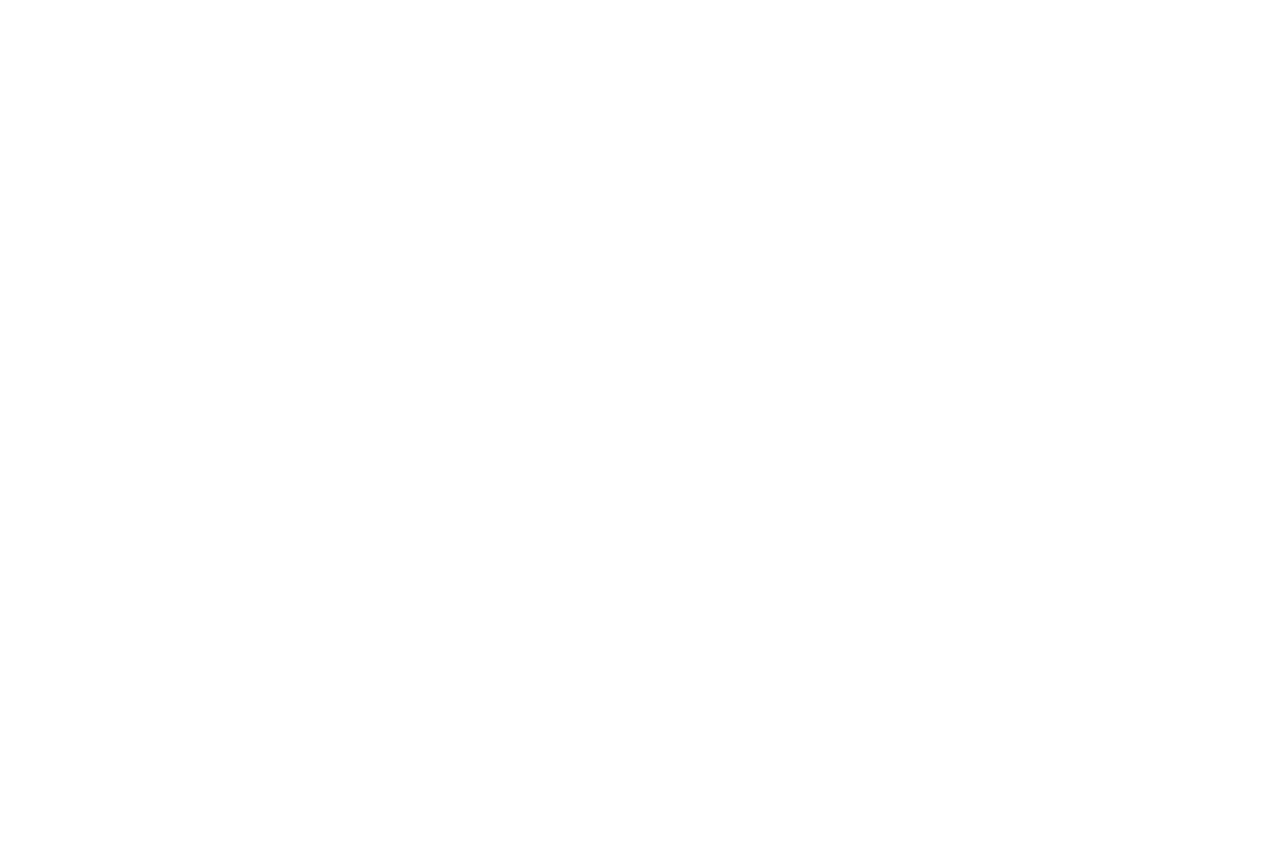
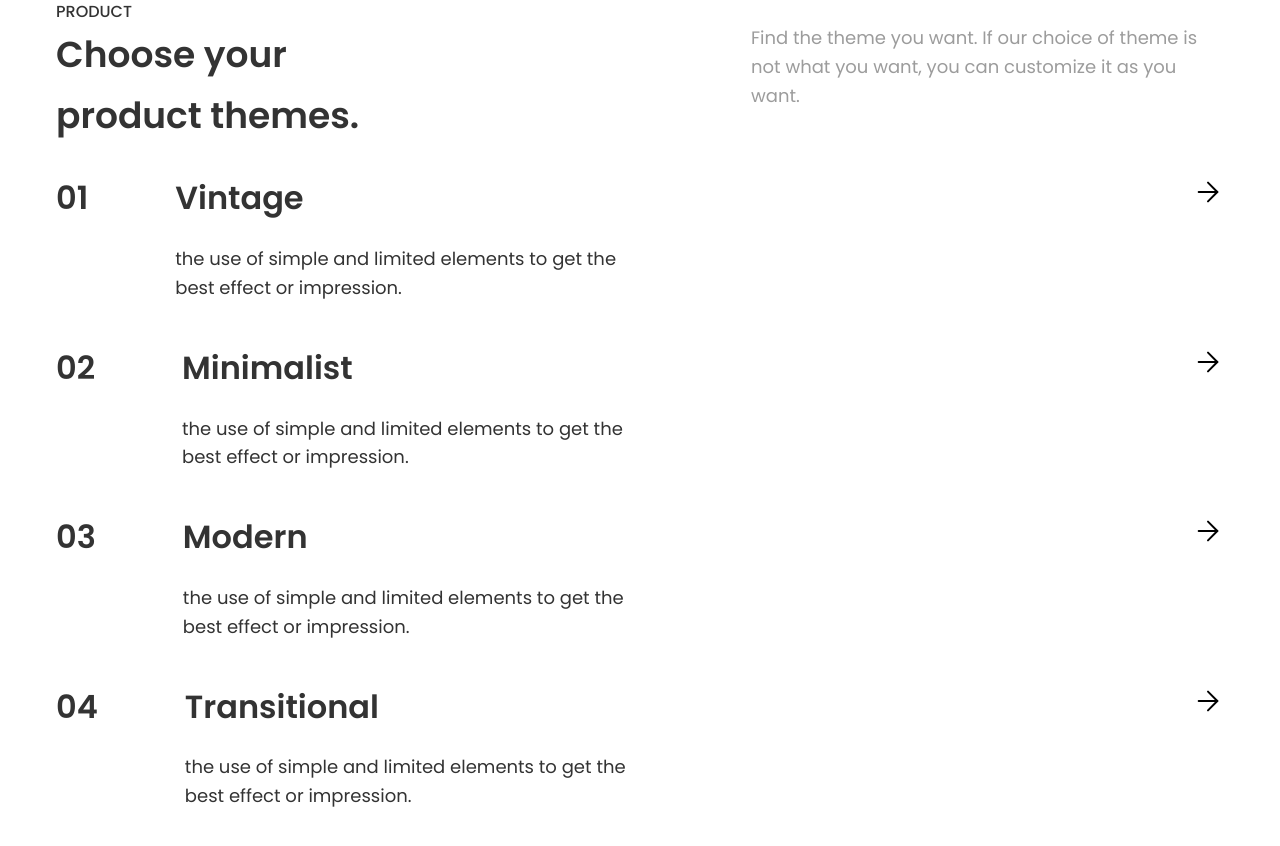
Before and after one commit to Kizya007/dananz, a Vue app: page / in a window 1280 px wide. Shown: the top 846 px of the page. Before the commit the page ends 800 px from the top, so only its background shows below. Built offline with nearby package versions, Linux system fonts and the light colour scheme.

Commit message:
refactor and create adaptive

```diff
--- a/src/App.vue
+++ b/src/App.vue
@@ -1,19 +1,19 @@
 <template>
-
+  <ProductInfo />
 </template>
 
 <script>
-
+import ProductInfo from "./components/ProductInfo.vue";
 
 export default {
-  name: 'App',
+  name: "App",
   components: {
-
-  }
-}
+    ProductInfo,
+  },
+};
 </script>
 
 <style>
-@import url('https://fonts.googleapis.com/css2?family=Inter:wght@300;400;500;600;700&family=Poppins:wght@300;400;500;600;700&display=swap');
-
+@import "./assets/global.scss";
+@import url("https://fonts.googleapis.com/css2?family=Inter:wght@300;400;500;600;700&family=Poppins:wght@300;400;500;600;700&display=swap");
 </style>
--- /dev/null
+++ b/src/assets/Product.scss
@@ -0,0 +1,134 @@
+@import "./mixin.scss";
+
+.product {
+  max-width: 1200px;
+  margin: 0 auto;
+  padding: 0 16px;
+
+  display: flex;
+  flex-direction: column;
+  align-items: flex-start;
+  &-choose {
+    width: 100%;
+    &__name {
+      color: var(--grayscale-50, #333);
+
+      /* Poppins/Medium/16 */
+      font-family: "Poppins";
+      font-size: 16px;
+      font-style: normal;
+      font-weight: 500;
+      line-height: 150%; /* 24px */
+    }
+    &__text {
+      display: flex;
+      justify-content: space-between;
+      width: 100%;
+
+      @include responsive(phone) {
+        flex-direction: column;
+        align-items: center;
+      }
+      .title {
+        color: var(--grayscale-50, #333);
+
+        /* Poppins/SemiBold/36 */
+        font-family: "Poppins";
+        font-size: 36px;
+        font-style: normal;
+        font-weight: 600;
+        line-height: 170%; /* 61.2px */
+
+        width: 337px;
+
+        margin-bottom: 30px;
+
+        @include responsive(phone) {
+          font-size: 24px;
+          line-height: 100%;
+
+          width: auto;
+        }
+      }
+      .subtitle {
+        color: var(--grayscale-10, #9c9c9c);
+
+        /* Poppins/Regular/18 */
+        font-family: "Poppins";
+        font-size: 18px;
+        font-style: normal;
+        font-weight: 400;
+        line-height: 160%; /* 28.8px */
+
+        width: 473px;
+
+        display: block;
+
+        @include responsive(phone) {
+            margin-bottom: 20px;
+
+          width: auto;
+        }
+      }
+    }
+  }
+  &-information {
+    display: flex;
+    justify-content: space-between;
+
+    width: 100%;
+    &__text {
+      display: flex;
+      .number {
+        color: var(--grayscale-50, #333);
+
+        /* Poppins/SemiBold/32 */
+        font-family: "Poppins";
+        font-size: 32px;
+        font-style: normal;
+        font-weight: 600;
+        line-height: 140%; /* 44.8px */
+
+        margin-right: 87px;
+
+        @include responsive(phone) {
+          margin-right: 20px;
+        }
+      }
+      .description {
+        &-title {
+          color: var(--grayscale-50, #333);
+
+          /* Poppins/SemiBold/32 */
+          font-family: "Poppins";
+          font-size: 32px;
+          font-style: normal;
+          font-weight: 600;
+          line-height: 140%; /* 44.8px */
+
+          margin-bottom: 24px;
+        }
+        &-subtitle {
+          color: var(--grayscale-50, #333);
+
+          /* Poppins/Regular/18 */
+          font-family: "Poppins";
+          font-size: 18px;
+          font-style: normal;
+          font-weight: 400;
+          line-height: 160%; /* 28.8px */
+
+          width: 469px;
+
+          margin-bottom: 43px;
+
+          @include responsive(phone) {
+            width: auto;
+          }
+        }
+      }
+    }
+    &__link {
+    }
+  }
+}
--- a/src/assets/global.scss
+++ b/src/assets/global.scss
@@ -1,5 +1,6 @@
 * {
-    box-sizing: border-box;
-    padding: 0;
-    margin: 0;
+  box-sizing: border-box;
+  padding: 0;
+  margin: 0;
+  list-style-type: none;
 }
--- /dev/null
+++ b/src/assets/icon/arrowRight.vue
@@ -0,0 +1,24 @@
+<template>
+  <svg
+    width="32"
+    height="32"
+    viewBox="0 0 32 32"
+    fill="none"
+    xmlns="http://www.w3.org/2000/svg"
+  >
+    <path
+      d="M6.66699 16H25.3337"
+      stroke="black"
+      stroke-width="2"
+      stroke-linecap="round"
+      stroke-linejoin="round"
+    />
+    <path
+      d="M16 6.66663L25.3333 16L16 25.3333"
+      stroke="black"
+      stroke-width="2"
+      stroke-linecap="round"
+      stroke-linejoin="round"
+    />
+  </svg>
+</template>
--- /dev/null
+++ b/src/components/ProductInfo.vue
@@ -0,0 +1,79 @@
+<template>
+  <div class="product">
+    <div class="product-choose">
+      <p class="product-choose__name">PRODUCT</p>
+      <div class="product-choose__text">
+        <h2 class="title">Choose your product themes.</h2>
+        <span class="subtitle"
+          >Find the theme you want. If our choice of theme is not what you want,
+          you can customize it as you want.</span
+        >
+      </div>
+    </div>
+    <div class="product-information">
+      <div class="product-information__text">
+        <p class="number">01</p>
+        <div class="description">
+          <p class="description-title">Vintage</p>
+          <p class="description-subtitle">
+            the use of simple and limited elements to get the best effect or
+            impression.
+          </p>
+        </div>
+      </div>
+      <a class="product-information__link" href=""><arrowRight /></a>
+    </div>
+    <div class="product-information">
+      <div class="product-information__text">
+        <p class="number">02</p>
+        <div class="description">
+          <p class="description-title">Minimalist</p>
+          <p class="description-subtitle">
+            the use of simple and limited elements to get the best effect or
+            impression.
+          </p>
+        </div>
+      </div>
+      <a class="product-information__link" href=""><arrowRight /></a>
+    </div>
+    <div class="product-information">
+      <div class="product-information__text">
+        <p class="number">03</p>
+        <div class="description">
+          <p class="description-title">Modern</p>
+          <p class="description-subtitle">
+            the use of simple and limited elements to get the best effect or
+            impression.
+          </p>
+        </div>
+      </div>
+      <a class="product-information__link" href=""><arrowRight /></a>
+    </div>
+    <div class="product-information">
+      <div class="product-information__text">
+        <p class="number">04</p>
+        <div class="description">
+          <p class="description-title">Transitional</p>
+          <p class="description-subtitle">
+            the use of simple and limited elements to get the best effect or
+            impression.
+          </p>
+        </div>
+      </div>
+      <a class="product-information__link" href=""><arrowRight /></a>
+    </div>
+  </div>
+</template>
+
+<style lang="scss" scoped>
+@import "../assets/Product.scss";
+</style>
+
+<script>
+import arrowRight from "../assets/icon/arrowRight.vue";
+export default {
+  components: {
+    arrowRight,
+  },
+};
+</script>
```
Also changed, not shown: src/components/Product.vue (deleted, +0 -18 lines).
